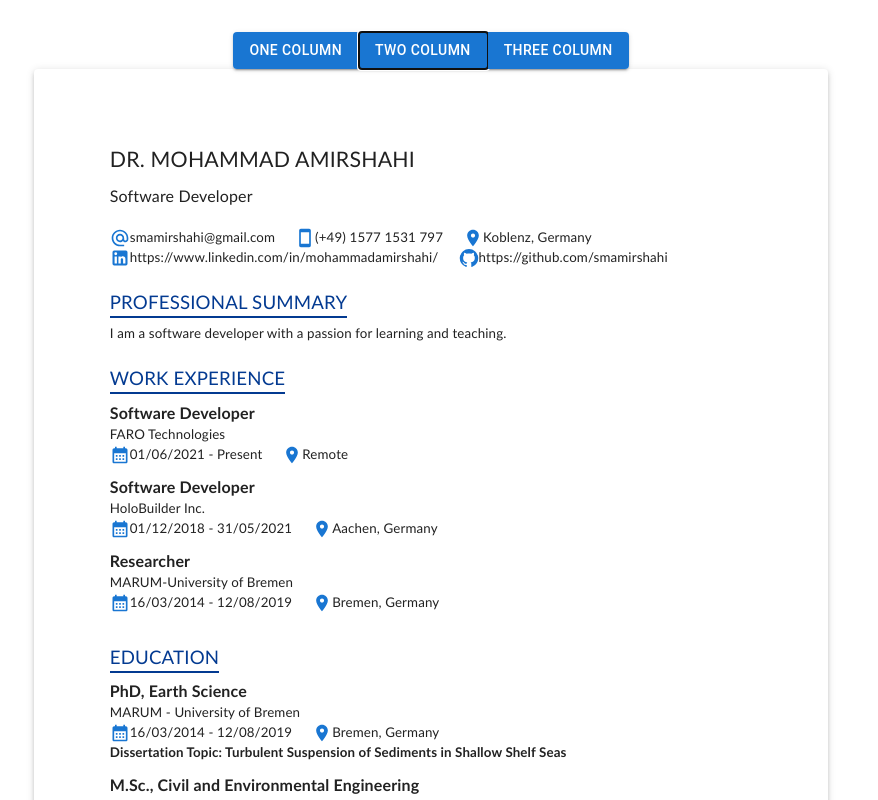
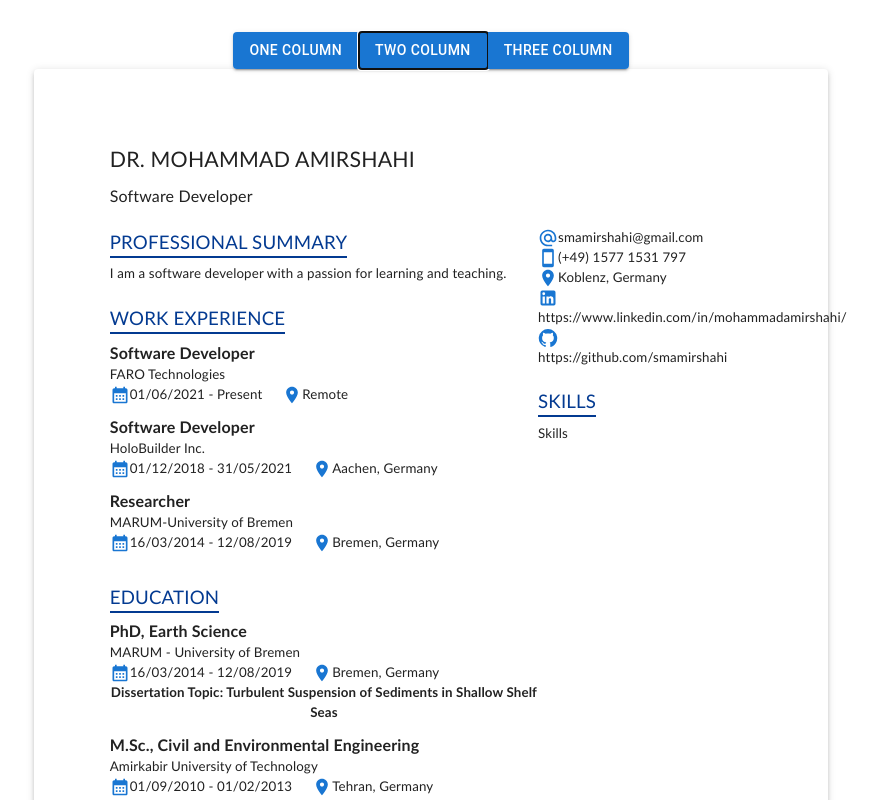
Before and after one commit to smamirshahi/squeezy-cv, a React (Vite) app: page / in a window 1280 px wide. Both pictures are taken after a click on the button "TWO COLUMN". Shown: the top 800 px of the page, without its empty margins (209-1087 px from the left). Built offline with nearby package versions, Linux system fonts and the light colour scheme.

Commit message:
[main] Add a simple two-column page

```diff
--- a/src/templates/two-column-template.tsx
+++ b/src/templates/two-column-template.tsx
@@ -12,12 +12,12 @@ export function TwoColumnTemplate(): JSX.Element {
   return (
     <Grid2
       container
-      direction="column"
+      direction="row"
       justifyContent="flex-start"
       alignItems="flex-start"
     >
       <NameJobTitle nameJobTitle={Application.nameJobTitle} />
-      <ContactInformation contactInformation={Application.contactInformation} />
+      <Grid2 size={{ xs: 8 }}>
         <ProfessionalSummary summary={Application.professionalSummary} />
         <Experiences
           sectionTitle="Work Experience"
@@ -27,7 +27,13 @@ export function TwoColumnTemplate(): JSX.Element {
           sectionTitle="Education"
           experiences={Application.education}
         />
+      </Grid2>
+      <Grid2 size={{ xs: 4 }}>
+        <ContactInformation
+          contactInformation={Application.contactInformation}
+        />
         <Skills />
+      </Grid2>
     </Grid2>
   );
 }
```
Lines whose indentation alone changed are shown as unchanged.
